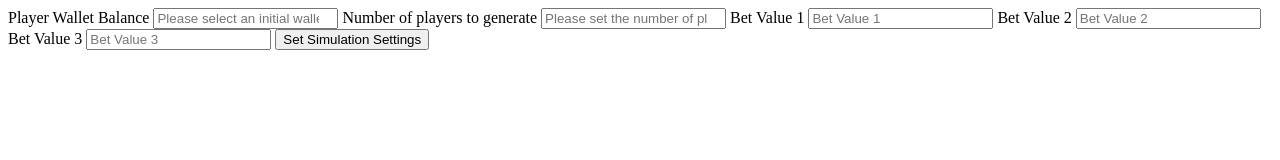
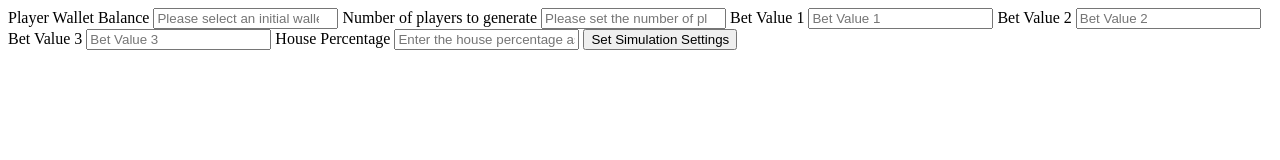
Before and after one commit to callanblythebrombacher/zwepe-simulation, a website: page app/views/index.html in a window 1280 px wide. Drawn offline with Linux system fonts and the light colour scheme.

Commit message:
boiler plate done

```diff
--- a/app/views/index.html
+++ b/app/views/index.html
@@ -33,7 +33,12 @@
                 id="betValue3"
                 placeholder="Bet Value 3"
                 />
-
+            <label for="housePercentage">House Percentage</label>
+            <input
+                type="text"
+                id="housePercentage"
+                placeholder="Enter the house percentage as a decimal value"
+                />
             <button id="submitSimSettings">Set Simulation Settings</button>
             <p id="percentage"></p>
     </body>
@@ -73,6 +78,7 @@
                 let betValue1 = document.getElementById('betValue1').value
                 let betValue2 = document.getElementById('betValue2').value
                 let betValue3 = document.getElementById('betValue3').value
+                let housePercentage = document.getElementById('housePercentage').value
                 let data = {
                     "walletBalance":walletBalance,
                     "numberOfPlayers":numberOfPlayers,
@@ -80,7 +86,8 @@
                         "betValue1":betValue1,
                         "betValue2":betValue2,
                         "betValue3":betValue3
-                    }
+                    },
+                    'housePercentage':housePercentage
                 }
                 await clearDB()
                 websocket(JSON.stringify(data))
```
Also changed, not shown: 1 other file.
